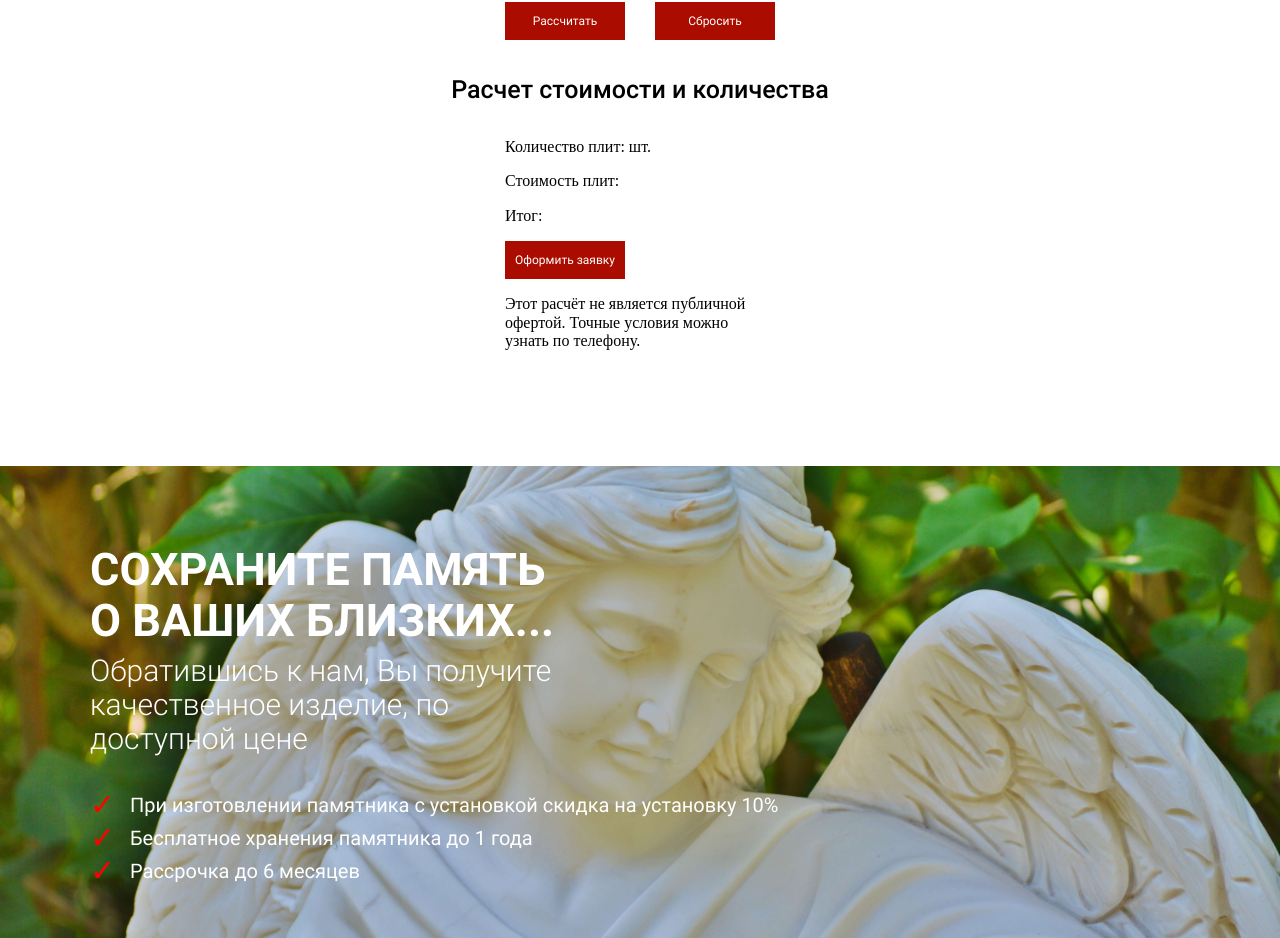
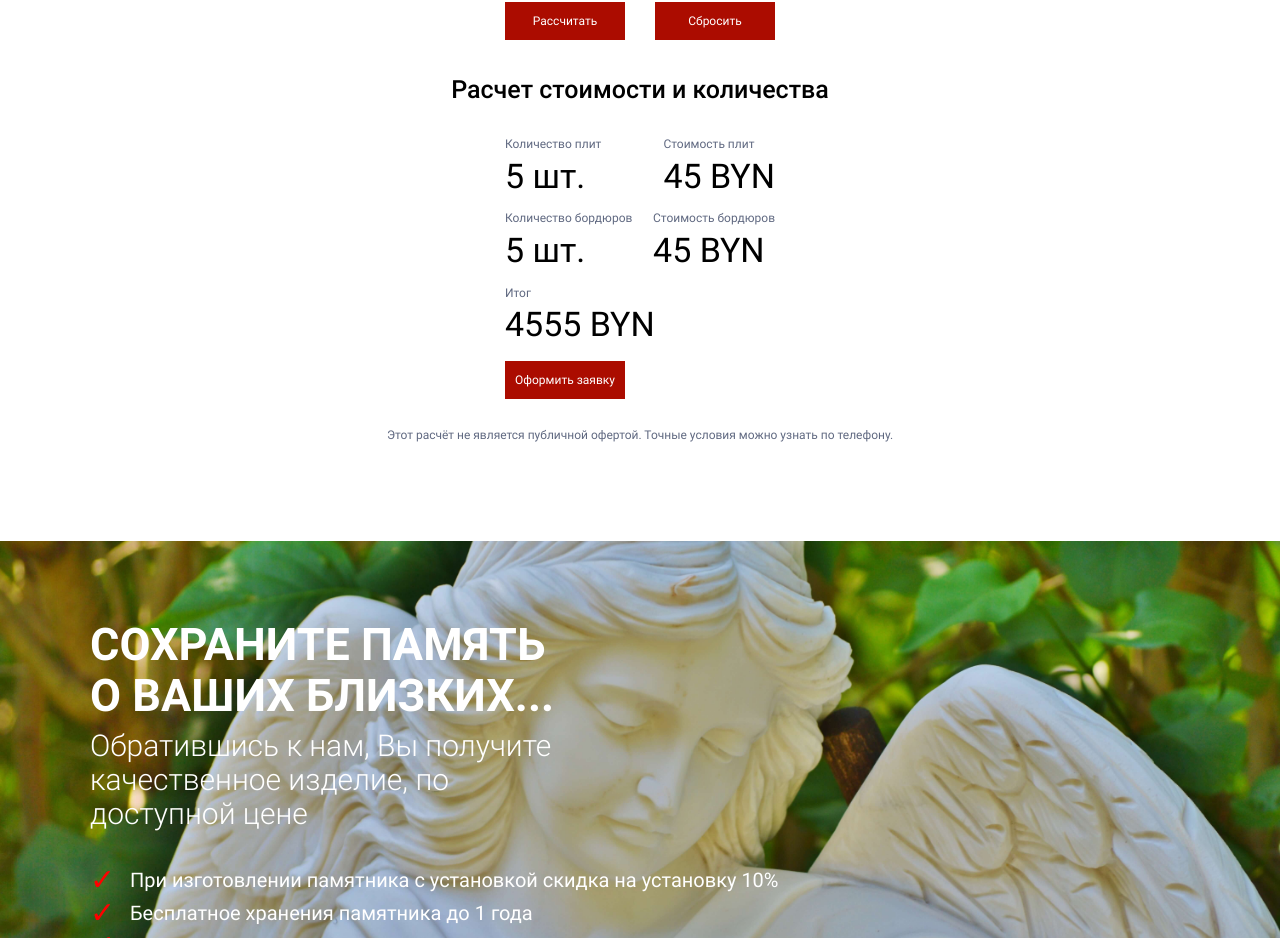
Before and after one commit to alvde-site/funeral-landing, a React (Create React App) app: page / in a window 1280 px wide. Shown: the part 6583-7521 px from the top of the page. Built offline with nearby package versions, Linux system fonts and the light colour scheme; no server answers.

Commit message:
feat: Add Result.css

```diff
--- a/src/components/App/Main/Calculator/Result/Result.css
+++ b/src/components/App/Main/Calculator/Result/Result.css
@@ -3,8 +3,16 @@
   margin: 0 auto;
 }
 
+.result__material {
+  margin: 0;
+  padding: 0;
+  list-style: none;
+  display: flex;
+  justify-content: space-between;
+}
+
 .result__title {
-  font-family: 'Roboto', Arial, Helvetica, sans-serif;
+  font-family: "Roboto", Arial, Helvetica, sans-serif;
   font-style: normal;
   font-weight: 500;
   font-size: 25px;
@@ -15,7 +23,54 @@
   text-align: center;
 }
 
+.result__item {
+  font-family: "Roboto", Arial, Helvetica, sans-serif;
+  font-style: normal;
+  font-weight: 400;
+  font-size: 12px;
+  line-height: 1.05;
+  color: rgb(96, 105, 129);
+  margin: 0 0 8px;
+}
 
+.result__count {
+  font-family: "Roboto", Arial, Helvetica, sans-serif;
+  font-style: normal;
+  font-weight: 400;
+  font-size: 34px;
+  line-height: 1.05;
+  color: #000;
+  margin: 0 0 18px;
+}
+
+.result__button {
+    min-width: 120px;
+    height: 38px;
+    background-color: rgba(171, 12, 0, 1);
+    font-family: 'Roboto', Arial, Helvetica, sans-serif;
+    font-style: normal;
+    font-weight: 400;
+    font-size: 12px;
+    line-height: 18px;
+    color: #fff;
+    border: none;
+    padding: 0;
+    cursor: pointer;
+    transition: 0.2s;
+    margin: 0;
+    overflow: hidden;
+}
+
+.result__condition {
+  font-family: "Roboto", Arial, Helvetica, sans-serif;
+  font-style: normal;
+  font-weight: 400;
+  font-size: 12px;
+  line-height: 1.05;
+  color: rgb(96, 105, 129);
+  text-align: center;
+  margin: 30px 0 0;
+}
 
 
 
--- a/src/components/App/Main/Calculator/Result/Result.js
+++ b/src/components/App/Main/Calculator/Result/Result.js
@@ -3,29 +3,38 @@ function Result() {
     <div className="result" id="result">
       <h3 className="result__title">Расчет стоимости и количества</h3>
       <div className="result__content">
-        <div className="result__tile">
-          <p>
-            Количество плит: <span id="tile-count"></span> шт.
-          </p>
-          <p>
-            Стоимость плит: <span id="tile-price"></span>
-          </p>
-          <p id="curb-count"></p>
-          <p id="curb-price"></p>
-          <p>
-            Итог: <span id="improveResult"></span>
-          </p>
-        </div>
+        <ul className="result__material result__material_type_tiles">
+          <li>
+            <p className="result__item">Количество плит</p>
+            <p className="result__count">5 шт.</p>
+          </li>
+          <li>
+            <p className="result__item">Стоимость плит</p>
+            <p className="result__count">45 BYN</p>
+          </li>
+        </ul>
+        <ul className="result__material result__material_type_curbs">
+          <li>
+            <p className="result__item">Количество бордюров</p>
+            <p className="result__count">5 шт.</p>
+          </li>
+          <li>
+            <p className="result__item">Стоимость бордюров</p>
+            <p className="result__count">45 BYN</p>
+          </li>
+        </ul>
+        <p className="result__item">Итог</p>
+        <p className="result__count">4555 BYN</p>
         <input
           type="button"
           value="Оформить заявку"
-          className="calculator__submit-button"
+          className="result__button"
         ></input>
-        <p>
-          Этот расчёт не является публичной офертой. Точные условия можно узнать
-          по телефону.
-        </p>
       </div>
+      <p className="result__condition">
+        Этот расчёт не является публичной офертой. Точные условия можно узнать
+        по телефону.
+      </p>
     </div>
   );
 }
```
